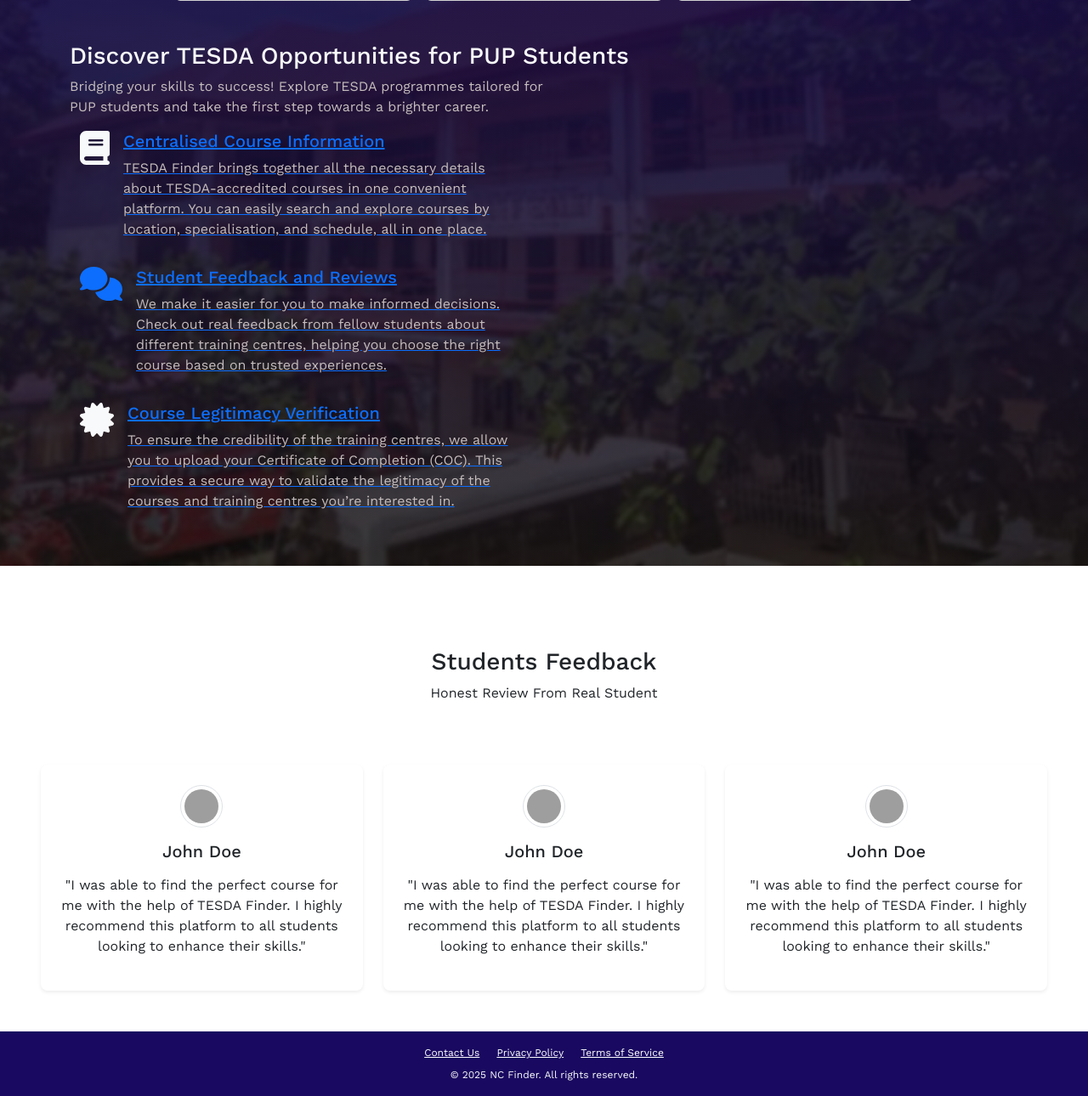
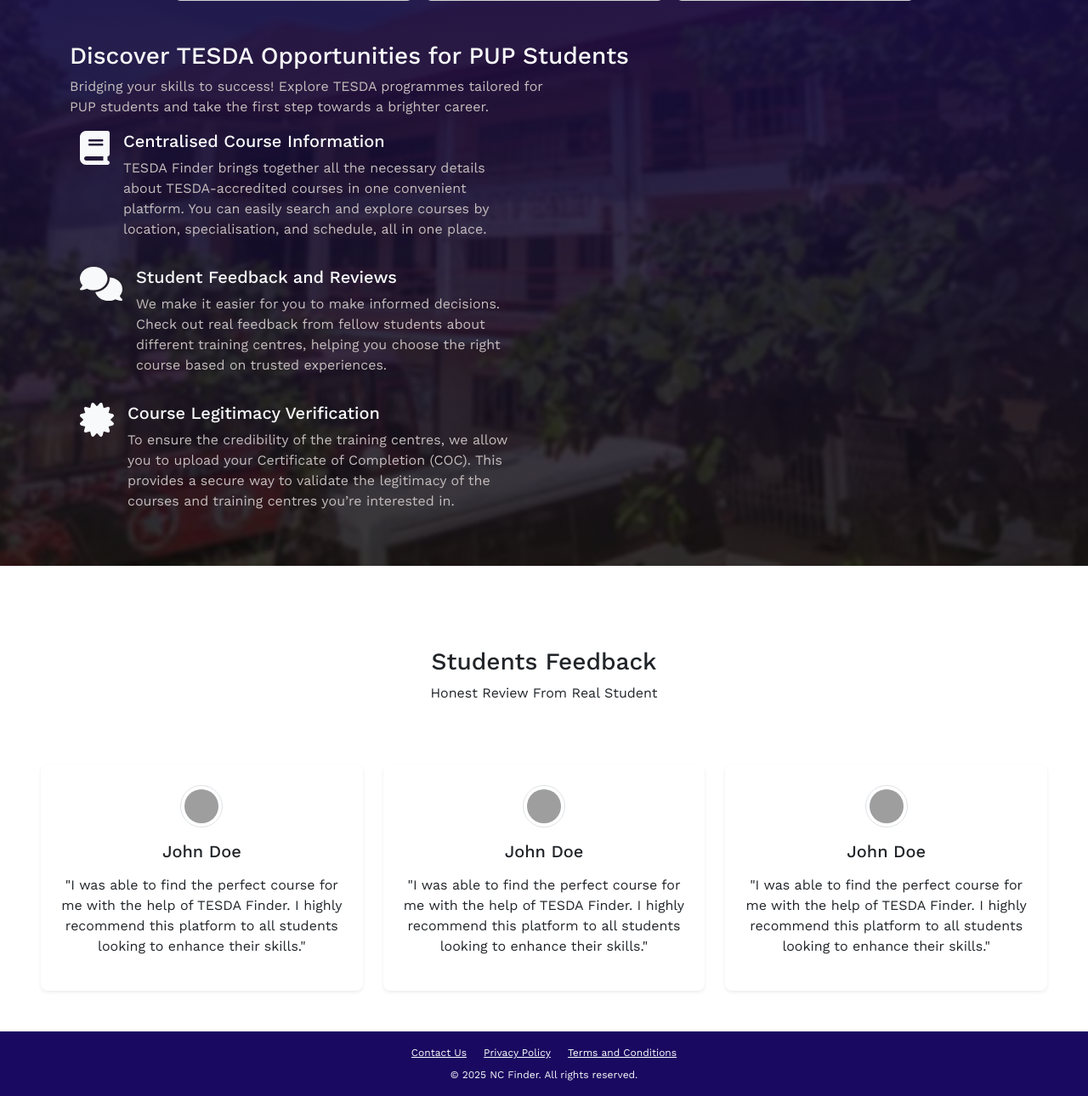
Before and after one commit to lyn212-cpu/Capstone, a PHP site: page / in a window 1280 px wide. Shown: the part 2033-3323 px from the top of the page at 85% size. Run offline with PHP 8.4, Linux system fonts and the light colour scheme; the visitor is signed in with stand-in values (Sample User, id 1); some libraries are stand-ins or nearby versions; grey boxes are pictures that could not be loaded.

Commit message:
update discover section
update discover section and link sa index

```diff
--- a/UserInterface/index.php
+++ b/UserInterface/index.php
@@ -325,7 +325,7 @@ if (!isset($_SESSION['user_id'])) {
                     first step towards a brighter career.
                 </p>
 
-                <a href="#" class="container-fluid row gap-3">
+                <div href="#" class="container-fluid row gap-3">
                     <div class="col-lg-6 d-lg-flex gap-3">
                         <i class="fa-solid fs-1 text-light fa-book"></i>
                         <div>
@@ -362,7 +362,7 @@ if (!isset($_SESSION['user_id'])) {
                             </p>
                         </div>
                     </div>
-                </a>
+                </div>
             </div>
     </section>
 
@@ -439,10 +439,11 @@ if (!isset($_SESSION['user_id'])) {
             <div class="container text-center">
                 <div class="row mb-2">
                     <div class="col-12">
-                        <a href="" class="text-white text-decoration-underline mx-2">Contact Us</a>
-                        <a href="/privacy-policy" class="text-white text-decoration-underline mx-2">Privacy Policy</a>
-                        <a href="/terms-of-service" class="text-white text-decoration-underline mx-2">Terms of
-                            Service</a>
+                        <a href="./pages/contact_us.php" class="text-white text-decoration-underline mx-2">Contact Us</a>
+                        <a href="./pages/privacy_and_policy.php" class="text-white text-decoration-underline mx-2">Privacy Policy</a>
+                        <a href="./pages/terms_and_condation.php" class="text-white text-decoration-underline mx-2">
+                            Terms and Conditions
+                        </a>
                     </div>
                 </div>
                 <div class="row">
```
